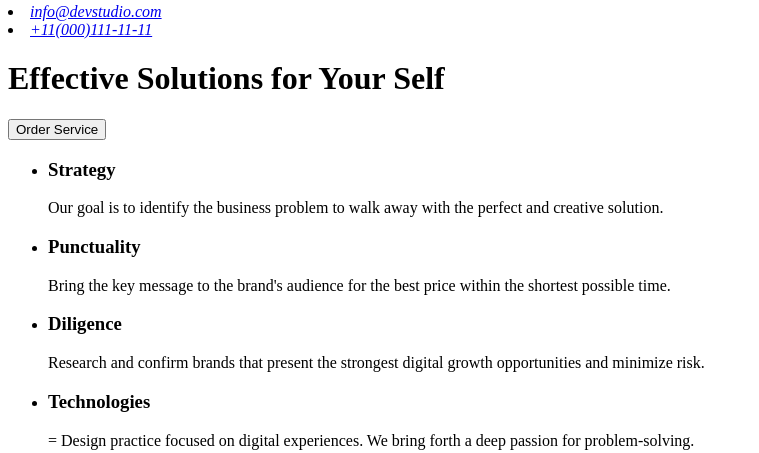
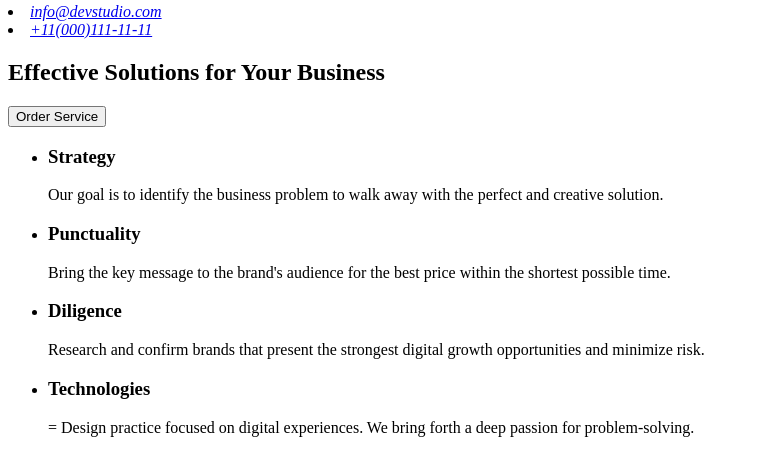
Before and after one commit to annaromaniuk11/goit-markup-hw-01, a plain HTML site: page index.html in a window 1280 px wide. Shown: the part 109-562 px from the top of the page, without its empty margins (0-759 px from the left). Drawn offline with Linux system fonts and the light colour scheme.

Commit message:
Update index.html

```diff
--- a/index.html
+++ b/index.html
@@ -1,6 +1,6 @@
 <html lang="en"></html>
 <header>
-    <naV>
+    <nav>
         <a href=“./index.html”> WebStudio</a>
     <ul>
     <li><a href="/">Studio</a></li>
@@ -16,9 +16,9 @@
 
 </header>
 <main>
-
-<h1>Effective Solutions for Your Self</h1>
-<button type="button">Order Service</button>
+<section> <h1>Effective Solutions for Your Business</h1>
+    <button type="button">Order Service</button></section>
+    <section>
 <ul>
 <li>
     <h3>Strategy</h3>
@@ -50,9 +50,10 @@
         </p>
 </li>
 </ul>
+</section>
 
 
-
+<section>
 <h2>Our Team</h2>
 <ul>
     <li>
@@ -80,7 +81,7 @@
         <p>UI Designer</p>
     </li>
 </ul>
-
+</section>
 </main>
 <footer>
     <a href=“./index.html”>WebStudio</a>
```
